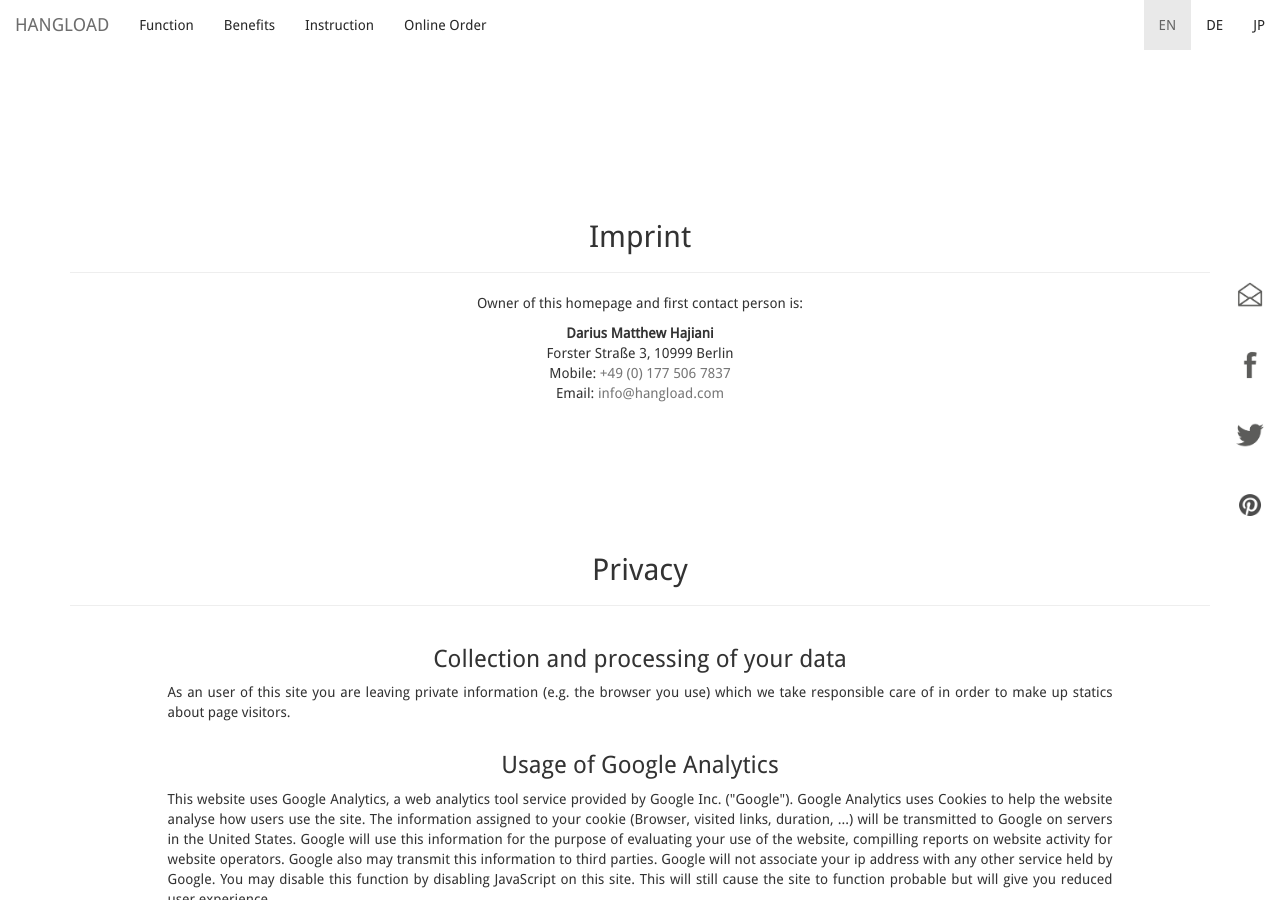
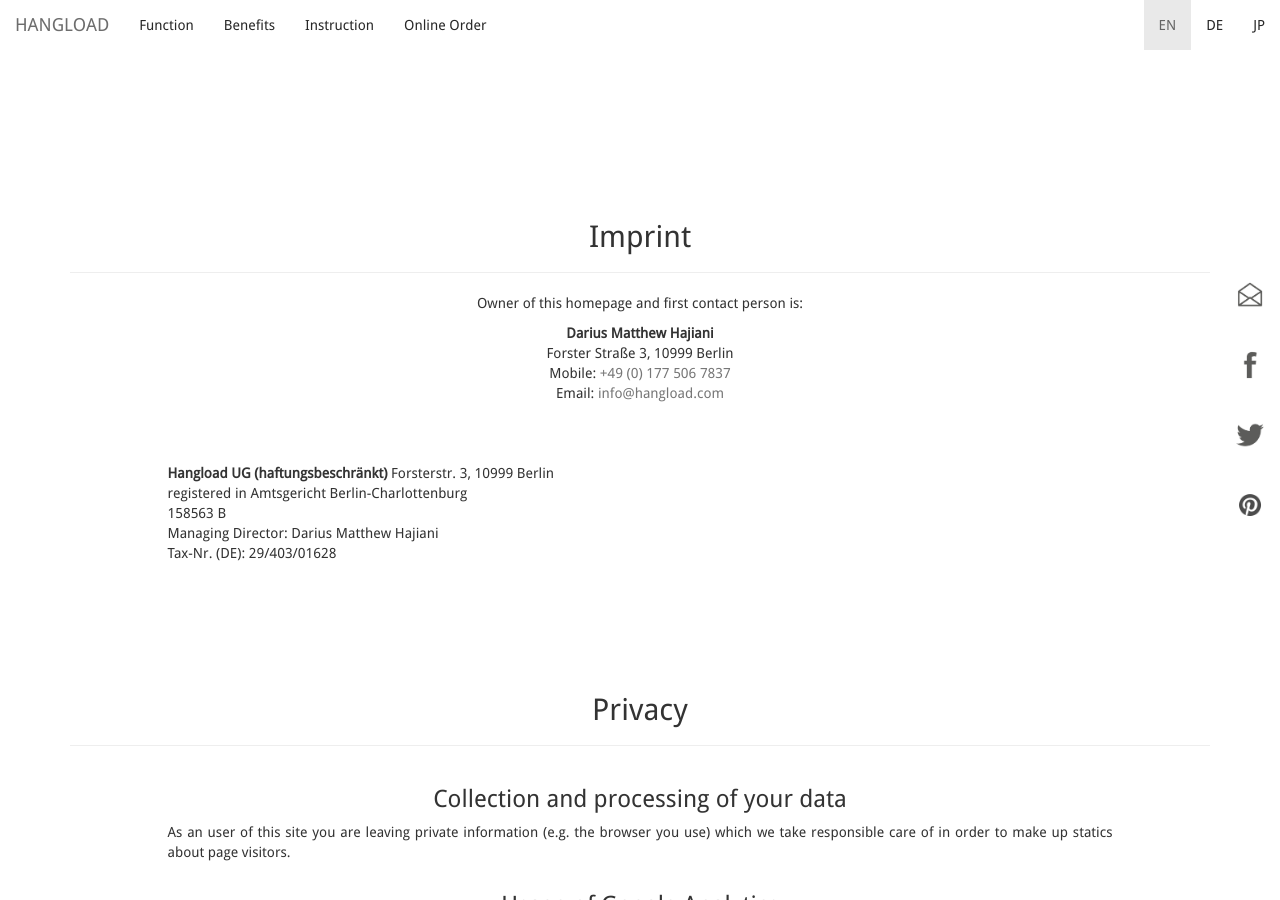
Before and after one commit to bodokaiser/hangload.com, a Jekyll site: the page built from legal.html, in a window 1280 px wide and 900 px high. Built offline with Jekyll 4.4.1, drawn with Linux system fonts in a browser that asks for light colours; nearby versions of some CDN libraries; library files that are not in the unit come from our copies; Markdown is read by kramdown in place of the engine named in the settings.

Commit message:
Update legal.html

```diff
--- a/legal.html
+++ b/legal.html
@@ -25,6 +25,21 @@
         <br />
         Email: <a href="mailto:info@hangload.com">info@hangload.com</a>
       </address>
+      <br>
+      <br>
+      <strong>Hangload UG (haftungsbeschränkt)</strong>
+      Forsterstr. 3, 10999 Berlin
+      <br/>
+      registered in Amtsgericht Berlin-Charlottenburg
+      <br/>
+      158563 B
+      <br/>
+      Managing Director: Darius Matthew Hajiani
+      <br/>
+      Tax-Nr. (DE): 29/403/01628
+      <br/>
+
+
     </div>
   </div>
 </article>
```
